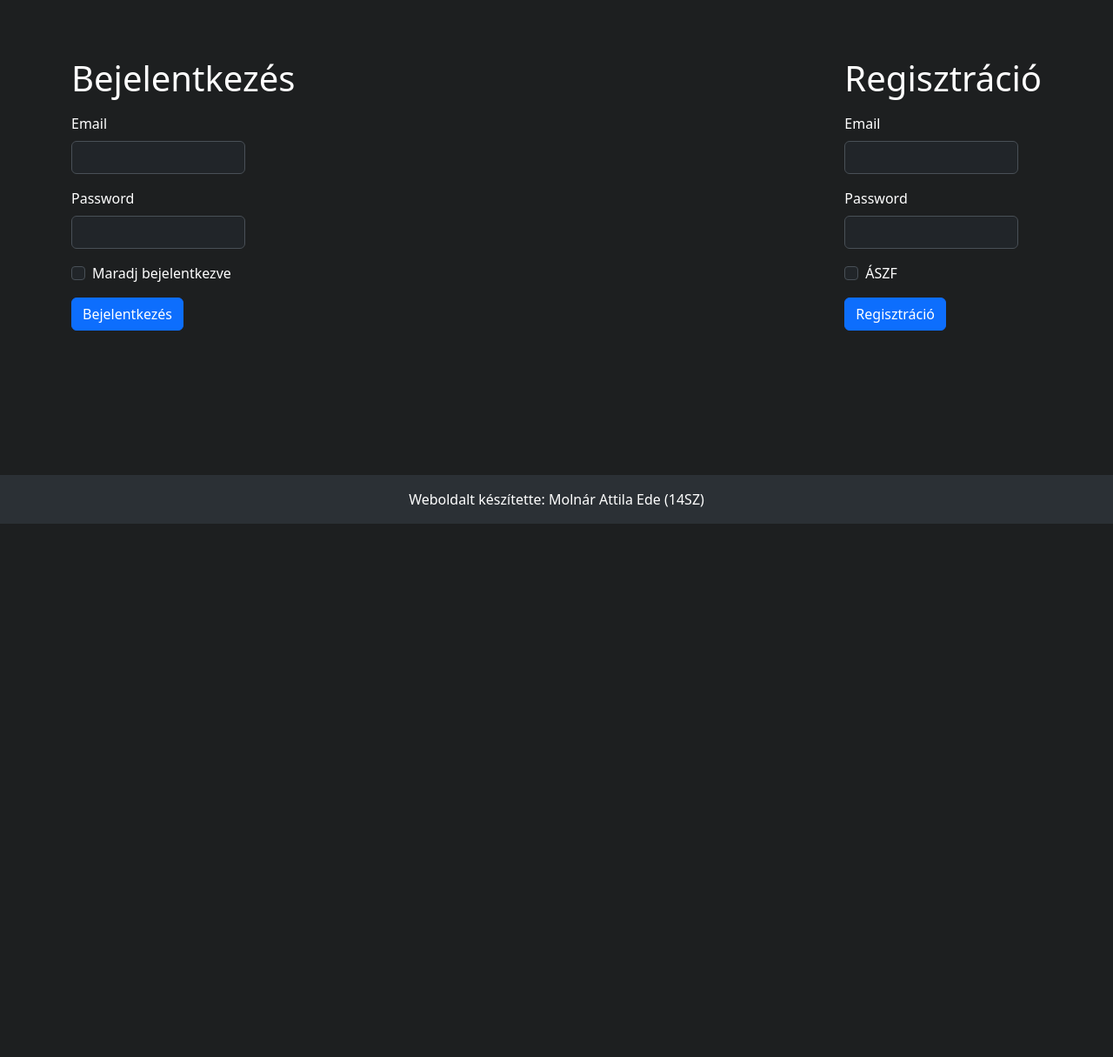
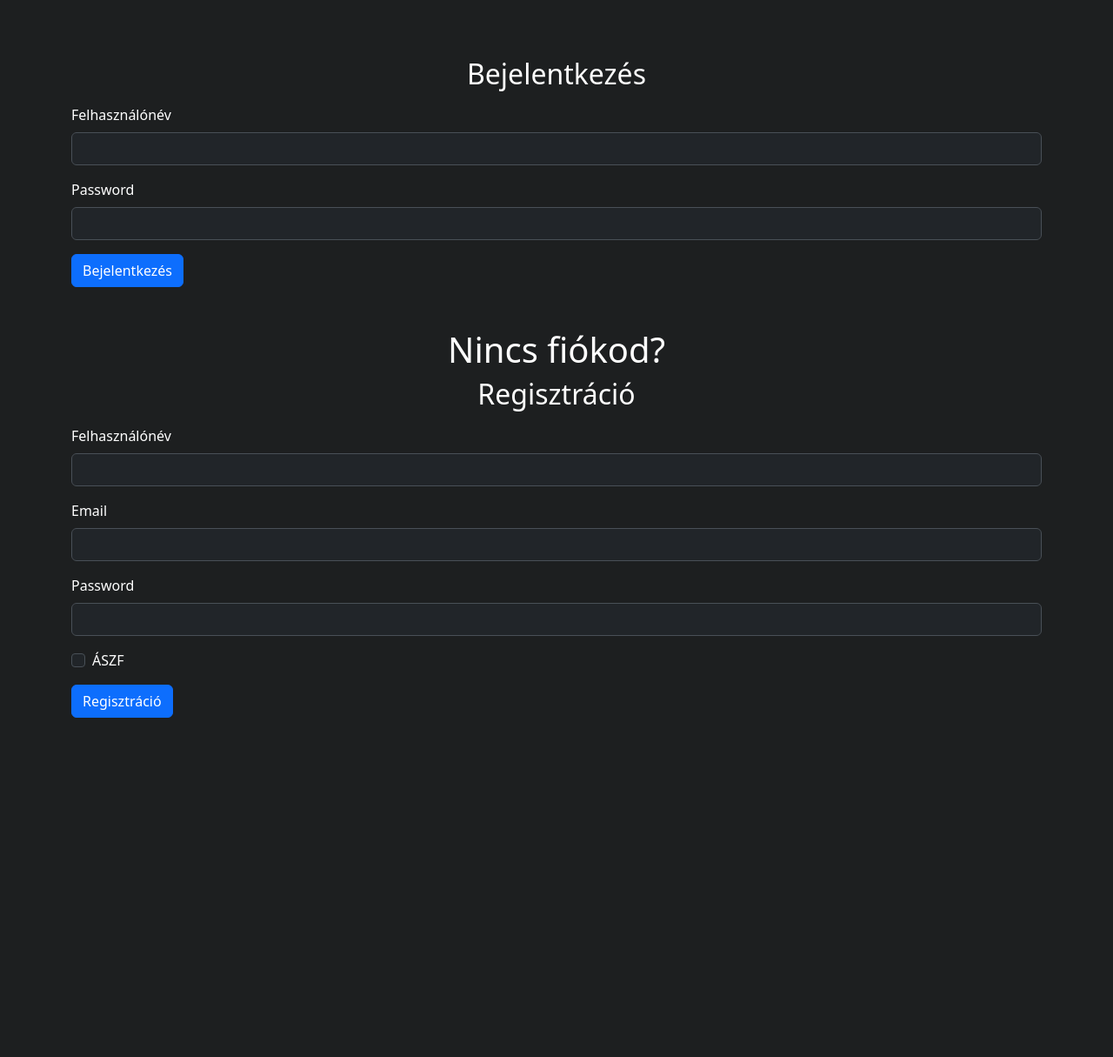
Before and after one commit to AttilaEdeMolnar/Ostende, a PHP site: page /?p=login in a window 1280 px wide. Shown: the part 56-1271 px from the top of the page at 87% size. Before the commit the page ends 658 px from the top, so only its background shows below. Run offline with PHP 8.4, Linux system fonts and the light colour scheme.

Commit message:
Full login panel

```diff
--- a/css/myStyle.css
+++ b/css/myStyle.css
@@ -15,6 +15,7 @@
   background-color: #1d1f20;
   color: white;
 }
-.form-control {
+
+/*.form-control {
   width: 200px !important;
-}
+}*/
--- a/include/header.php
+++ b/include/header.php
@@ -16,16 +16,33 @@
 </head>
 
 <body class="background">
-  <header>
-    <nav class="navbar sticky-top navbar-expand-lg bg-body-tertiary" data-bs-theme="dark">
+  <header class="sticky-top">
+    <nav class="navbar navbar-expand-lg bg-body-tertiary" data-bs-theme="dark">
       <div class="collapse navbar-collapse" id="navbarSupportedContent">
         <ul class="navbar-nav me-auto mb-2 mb-lg-0 mx-auto">
+          <?php
+          if(!isset($_SESSION['user_id']))
+          {
+          ?>
           <li class="nav-item">
             <a class="nav-link active" aria-current="page" href="./">Főoldal</a>
           </li>
           <li class="nav-item">
             <a class="nav-link active" aria-current="page" href="./?p=login">Bejelentkezés</a>
           </li>
+          <?php
+          }
+          ?>
+          <?php
+          if(isset($_SESSION['user_id']))
+          {
+          ?>
+          <li class="nav-item">
+            <a class="nav-link active" aria-current="page" href="./?p=logout">Kijelentkezés</a>
+          </li>
+          <?php
+          }
+          ?>
         </ul>
       </div>
     </nav>
--- a/include/login.php
+++ b/include/login.php
@@ -1,57 +1,266 @@
+<?php
+// Változók
+$con = Connect();
+$error = false;
+$succes_login=false;
+
+// Adatok ellenőrzése
+if(isset($_POST["btn-login"]))
+{
+  $username = $_POST["login-user"];
+  $password = $_POST["login-pass"];
+
+  if(empty($username) or empty($password))
+  {
+    $msg = "Hibás adatok. Ellenőrizd, hogy megfelelő jelszót adtál meg!";
+    $error = true;
+  }
+
+  // Ha nincs hiba akkor az adatbázisból lekérjük a felhasználó adatait
+  if(!$error)
+  {
+    $password = md5($password);
+    $db = "SELECT * from user where user_name='$username' and user_password='$password'";
+    if (mysqli_query($con,$db))
+    {
+      $sucess_login = true;
+
+      $result = mysqli_query($con, "SELECT user_id from user WHERE user_name = '$username'");
+      while($row = mysqli_fetch_array($result))
+        {
+          $_SESSION['user_id'] = $row['user_id'];
+          $msg_success_login = "Sikeres bejelentkezés!";
+          header('Refresh: 2; url= ./index.php');
+        }
+
+    }
+    else
+    {
+      $error=true;
+      $msg = "Hibás adatok. Ellenőrizd, hogy megfelelő jelszót adtál meg!";
+    }
+  }
+}
+?>
+
 <div class="container">
-  <div class="row">
+  <div class="row ">
+
+  <?php
+  if (isset($msg)) { ?>
+
+    <div class="alert alert-danger">
+      <?php
+      echo $msg;
+      ?>
+    </div>
+  <?php
+
+  }
+  ?>
+
+<?php
+  if (isset($msg_success_login)) { ?>
+
+    <div class="alert alert-success">
+      <?php
+      echo $msg_success_login;
+      ?>
+    </div>
+  <?php
+
+  }
+  ?>
+
+
+
+
+<?php
+$register_error = false;
+if(isset($_POST['btn-register'])){
+
+    $register_username = $_POST['register_username'];
+    $register_username = strip_tags($register_username);
+    $register_username = htmlspecialchars($register_username);
+
+    $register_email = $_POST['register_email'];
+    $register_email = strip_tags($register_email);
+    $register_email = htmlspecialchars($register_email);
+
+    $register_password = $_POST['register_password'];
+    $register_password = strip_tags($register_password);
+    $register_password = htmlspecialchars($register_password);
+
+    $aszf_checkbox = $_POST['aszf_checkbox'];
+
+
+    if(empty($register_username)){
+        $register_error = true;
+        $register_msg_username = 'Kérlek add meg a felhasználóneved!';
+    }
+
+    if(!filter_var($register_email, FILTER_VALIDATE_EMAIL)){
+        $register_error = true;
+        $register_msg_email = 'Kérlek add meg a működő email címed!';
+    }
+
+    if(empty($register_password)){
+        $register_error = true;
+        $register_msg_password = 'Kérlek add meg a jelszavad!';
+    }elseif(strlen($register_password) < 8){
+        $register_error = true;
+        $register_msg_password = 'A jelszó minimum 8 karakteres.';
+    }
+
+    if(empty($aszf_checkbox))
+    {
+      $register_error = true;
+      $register_msg_aszf_checkbox = 'Kérjük fogadja el az Általános Szerződési Feltételeket!';
+    }
+
+
+    $register_password = md5($register_password);
+
+    if(!$register_error){
+        $sql = "INSERT INTO user(user_name, user_email, user_password)
+                values('$register_username', '$register_email', '$register_password')";
+        if(mysqli_query($con, $sql)){
+            $msg_success_register = 'Sikeres regisztráció.';
+        }else{
+            echo 'Error '.mysqli_error($con);
+        }
+    }
+
+}
+?>
+
+
 
 
     <div class="col">
-    <h1>Bejelentkezés</h1>
+    <h2 class="text-center">Bejelentkezés</h1>
   <p class="BiggerBr"></p>
 <form method="POST">
   <div class="mb-3">
-    <label for="exampleInputEmail1" class="form-label">Email</label>
-    <input type="email" class="form-control" id="exampleInputEmail1" aria-describedby="emailHelp">
+    <label for="exampleInputEmail1" class="form-label">Felhasználónév</label>
+    <input type="text" name="login-user" class="form-control" id="exampleInputEmail1" aria-describedby="emailHelp">
   </div>
   <div class="mb-3">
     <label for="exampleInputPassword1" class="form-label">Password</label>
-    <input type="password" class="form-control" id="exampleInputPassword1">
+    <input type="password" name="login-pass" class="form-control" id="exampleInputPassword1">
   </div>
-  <div class="mb-3 form-check">
-    <input type="checkbox" class="form-check-input" id="exampleCheck1">
-    <label class="form-check-label" for="exampleCheck1">Maradj bejelentkezve</label>
-  </div>
-  <button type="submit" class="btn btn-primary">Bejelentkezés</button>
+  <button type="submit" name="btn-login" class="btn btn-primary">Bejelentkezés</button>
 </form>
     </div>
 
-    <div class="col">
+
+    <p class="BiggerBr"></p>
+    <p class="BiggerBr"></p>
+    <p class="BiggerBr"></p>
+    <h1 class="text-center">Nincs fiókod?</h1>
+
+
+
 
     </div>
+    <div class="row">
+    <div class="col">
+    <h2 class="text-center">Regisztráció</h1>
 
-    <div class="col">
+    <?php
+  if (isset($msg_success_register)) { ?>
 
+    <div class="alert alert-success">
+      <?php
+      echo $msg_success_register;
+      ?>
     </div>
+  <?php
 
-    <div class="col">
+  }
+  ?>
 
+<?php
+  if (isset($register_msg_username)) { ?>
+
+    <div class="alert alert-danger">
+      <?php
+      echo $register_msg_username;
+      ?>
     </div>
+  <?php
 
-    <div class="col">
-    <h1>Regisztráció</h1>
+  }
+  ?>
+
+<?php
+  if (isset($register_msg_email)) { ?>
+
+    <div class="alert alert-danger">
+      <?php
+      echo $register_msg_email;
+      ?>
+    </div>
+  <?php
+
+  }
+  ?>
+
+<?php
+  if (isset($register_msg_password)) { ?>
+
+    <div class="alert alert-danger">
+      <?php
+      echo $register_msg_password;
+      ?>
+    </div>
+  <?php
+
+  }
+  ?>
+
+<?php
+  if (isset($register_msg_aszf_checkbox)) { ?>
+
+    <div class="alert alert-danger">
+      <?php
+      echo $register_msg_aszf_checkbox;
+      ?>
+    </div>
+  <?php
+
+  }
+  ?>
+
+
   <p class="BiggerBr"></p>
 <form method="POST">
-  <div class="mb-3">
-    <label for="exampleInputEmail1" class="form-label">Email</label>
-    <input type="email" class="form-control" id="exampleInputEmail1" aria-describedby="emailHelp">
+<div class="mb-3">
+    <label class="form-label">Felhasználónév</label>
+    <input type="text" class="form-control" name="register_username">
   </div>
   <div class="mb-3">
-    <label for="exampleInputPassword1" class="form-label">Password</label>
-    <input type="password" class="form-control" id="exampleInputPassword1">
+    <label class="form-label">Email</label>
+    <input type="email" class="form-control" name="register_email">
+  </div>
+  <div class="mb-3">
+    <label class="form-label">Password</label>
+    <input type="password" class="form-control" name="register_password">
   </div>
   <div class="mb-3 form-check">
-    <input type="checkbox" class="form-check-input" id="exampleCheck1">
-    <label class="form-check-label" for="exampleCheck1">ÁSZF</label>
+    <input type="checkbox" name="aszf_checkbox" class="form-check-input" id="exampleCheck1">
+    <label class="form-check-label" name="aszf_check" for="exampleCheck1">ÁSZF</label>
   </div>
-  <button type="submit" class="btn btn-primary">Regisztráció</button>
+  <button type="submit" class="btn btn-primary" name="btn-register">Regisztráció</button>
 </form>
 </div>
 </div>
 </div>
+</div>
+
+<p class="biggerBr"></p>
+<p class="biggerBr"></p>
+
+<?php
+$con=null;
+?>
--- a/include/menu.php
+++ b/include/menu.php
@@ -6,6 +6,9 @@
            case "login":
                $content = "include/login.php";
                break;
+            case "logout":
+                $content = "include/logout.php";
+                break;
        }
    }
 ?>
--- a/index.php
+++ b/index.php
@@ -1,4 +1,5 @@
 <?php
+session_start();
 include("include/db.php"); // Adatbázishoz való csatlakozás
 include("include/menu.php");
 include("include/header.php");
```
Also changed, not shown: include/logout.php (added, +8 -0 lines).
